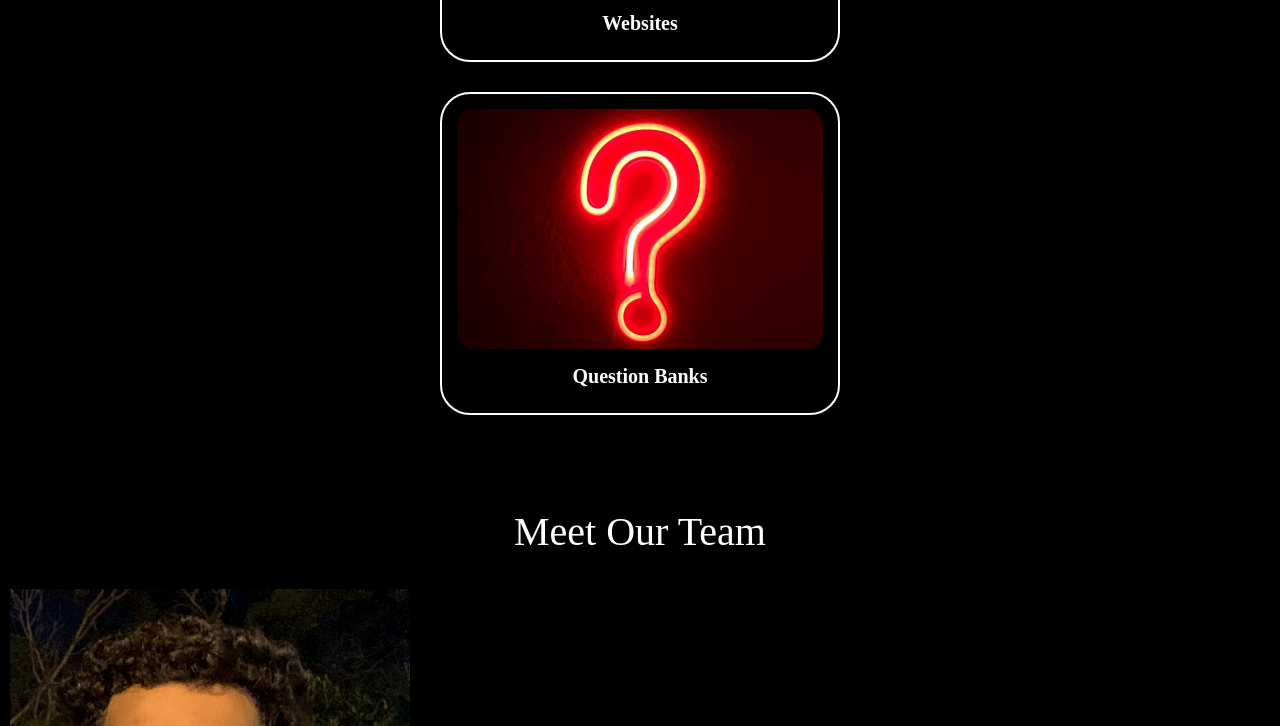
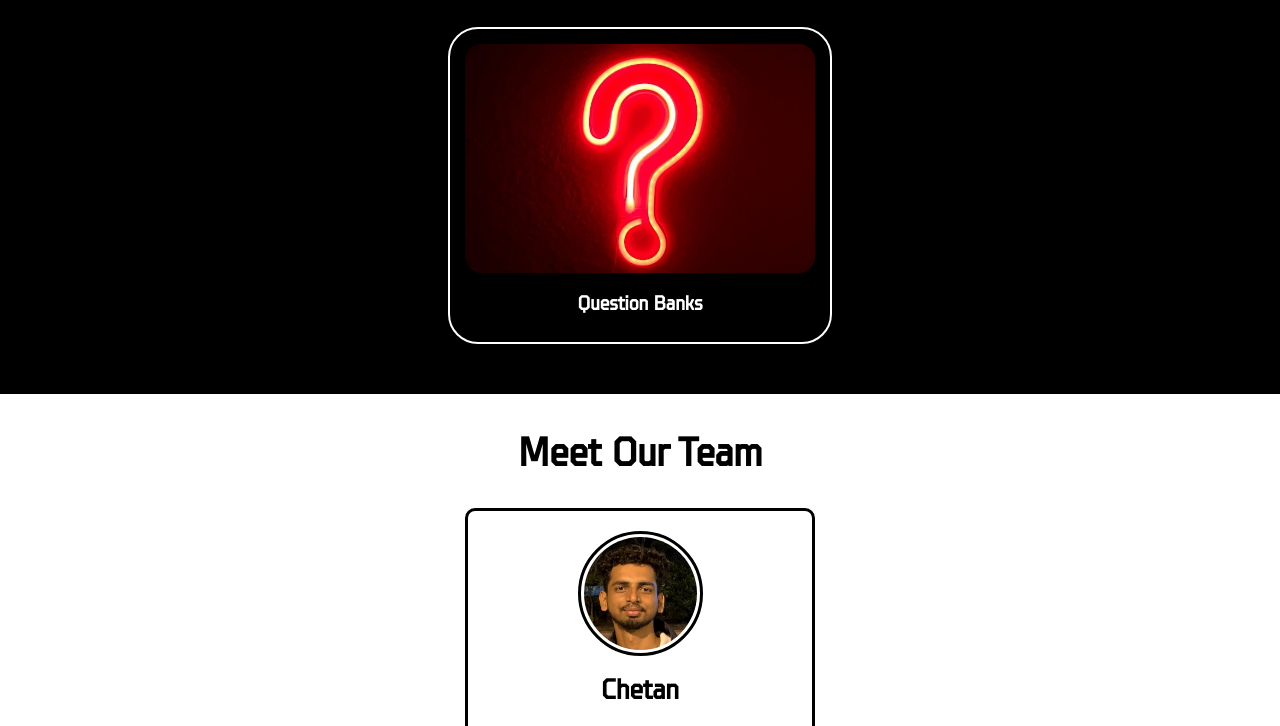
Before and after one commit to Devkul-Website/Devkul-Community-Website, a plain HTML site: page index.html in a window 1280 px wide. Shown: the part 2391-3117 px from the top of the page. Drawn offline with Linux system fonts and the light colour scheme; files whose address does not match are found by name; a web font is replaced by a local one.

Commit message:
Update css files

```diff
--- a/styles/fonts.css
+++ b/styles/fonts.css
@@ -1,9 +1,9 @@
 @font-face {
   font-family: 'Glamor Bold';
-  src: url('../assets/Glamor-Bold.ttf');
+  src: url('../assets/fonts/Glamor-Bold.ttf');
 }
 
 @font-face {
   font-family: 'Octosquare Condensed';
-  src: url('../assets/Octosquare-condensed.ttf');
+  src: url('../assets/fonts/Octosquare-condensed.ttf');
 }
--- a/styles/main.scss
+++ b/styles/main.scss
@@ -15,6 +15,7 @@ body {
   margin: 0;
   background: $black;
   color: $white;
+  font-family: $octo;
   // scroll-behavior: smooth;
 }
 
@@ -28,12 +29,16 @@ img {
 }
 
 h2 {
-  font: 4rem $octo;
+  font-size: 4rem;
   text-align: center;
 }
 
+h3 {
+  font-size: 2rem;
+}
+
 a {
-  font: 1.6rem $octo;
+  font-size: 1.6rem;
   text-decoration: none;
 }
 
@@ -193,7 +198,11 @@ header {
     flex-direction: column;
     align-items: center;
     gap: 3rem;
-    padding: 5em 3em;
+    padding: 3em 3em 5em;
+
+    h2 {
+      margin: 0;
+    }
 
     .resource {
       max-width: 40em;
@@ -203,7 +212,9 @@ header {
 
       img {
         display: block;
-        max-width: 35em;
+        max-width: 35rem;
+        min-height: 5em;
+        min-height: 1em;
         border-radius: 1em;
       }
 
@@ -212,6 +223,62 @@ header {
         font-size: 2rem;
         text-align: center;
         color: $white;
+      }
+    }
+  }
+}
+
+// TEAM-MEMBERS-SECTION
+.team-section {
+  background: $white;
+  padding: 2em;
+
+  h2 {
+    color: $black;
+    margin: 0 0 0.7em;
+  }
+
+  .member-info {
+    display: flex;
+    flex-direction: column;
+    align-items: center;
+    border: 3px solid $black;
+    border-radius: 1em;
+    max-width: 35em;
+    margin: 0 auto 2em;
+    padding: 2em;
+    color: $black;
+
+    &:hover {
+      background-color: #fff;
+      color: #000;
+    }
+
+    .user-img {
+      border: 3px solid $black;
+      padding: 0.3em;
+      height: 12.5em;
+      max-width: 12.5em;
+      border-radius: 50%;
+      object-fit: cover;
+      object-position: top;
+    }
+
+    h3 {
+      font-size: 2.8rem;
+      margin: 0.5em 0 0.8em;
+    }
+
+    .connect-links {
+      display: flex;
+
+      img {
+        width: 50px;
+        height: 50px;
+      }
+
+      .linkdin-dark {
+        width: 45px;
       }
     }
   }
```
Also changed, not shown: styles/main.css, 1 other file.
